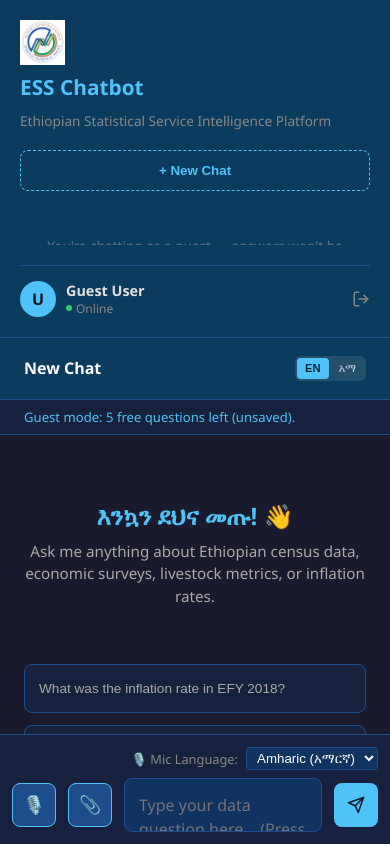
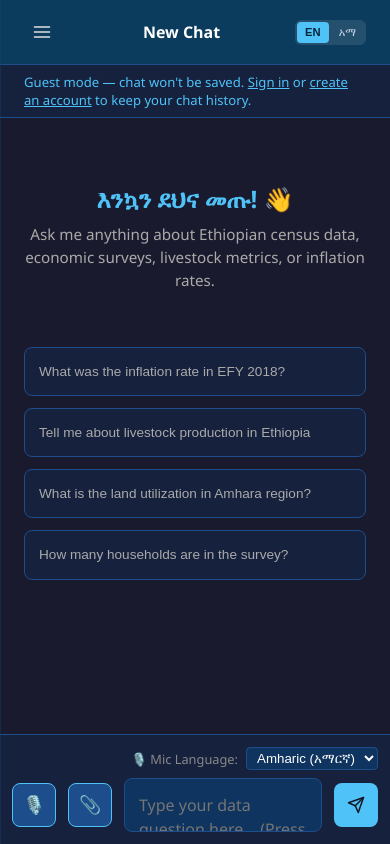
Before and after one commit to Redietabay/ESS_chatbot, a Flask app: page /chat in a window 390 px wide. Run offline with Flask 3, Linux system fonts and the light colour scheme; some libraries are stand-ins or nearby versions.

Commit message:
Update RAG backend and frontend mobile UI for presentation

```diff
--- a/app.py
+++ b/app.py
@@ -28,7 +28,7 @@
 
 STREAM_META_SEP = "\x00__ESS_META__\x00"
 MAX_QUESTION_LENGTH = 1000  # chars — generous for real questions, blocks megabyte-scale abuse
-GUEST_QUESTION_LIMIT = int(os.getenv("GUEST_QUESTION_LIMIT", "5"))  # per-browser-session cap for guests
+GUEST_QUESTION_LIMIT = int(os.getenv("GUEST_QUESTION_LIMIT", "0"))  # per-browser-session cap for guests; 0 (default) = unlimited
 
 # ── Uploaded-document config ──
 UPLOAD_MAX_BYTES = 15 * 1024 * 1024   # 15 MB
@@ -214,7 +214,14 @@
 def guest_questions_used() -> int:
     return session.get("guest_qcount", 0)
 
-def guest_questions_remaining() -> int:
+def guest_questions_remaining():
+    """Returns None when guests are unlimited (GUEST_QUESTION_LIMIT <= 0) —
+    every caller (the /ask, /ask_stream limit checks, /guest_status, and the
+    chat.js/widget.js banners which explicitly check `typeof x === 'number'`
+    before showing anything) already treats None as "no limit, don't show
+    a counter", so this one change turns the whole quota UI off cleanly."""
+    if GUEST_QUESTION_LIMIT <= 0:
+        return None
     return max(0, GUEST_QUESTION_LIMIT - guest_questions_used())
 
 def register_guest_question():
@@ -719,7 +726,8 @@
         # Guests have no saved sessions — never persist/own one.
         session_id = None
         _get_or_create_guest_token()
-        if guest_questions_remaining() <= 0:
+        remaining = guest_questions_remaining()
+        if remaining is not None and remaining <= 0:
             return jsonify({
                 "error": f"You've used your {GUEST_QUESTION_LIMIT} free guest questions. Please sign in or create a free account to keep asking.",
                 "code": "guest_limit_reached"
@@ -816,7 +824,8 @@
         # Guests have no saved sessions — never persist/own one.
         session_id = None
         _get_or_create_guest_token()
-        if guest_questions_remaining() <= 0:
+        remaining = guest_questions_remaining()
+        if remaining is not None and remaining <= 0:
             return jsonify({
                 "error": f"You've used your {GUEST_QUESTION_LIMIT} free guest questions. Please sign in or create a free account to keep asking.",
                 "code": "guest_limit_reached"
--- a/static/css/style.css
+++ b/static/css/style.css
@@ -191,6 +191,14 @@
     font-size: 0.85rem;
     line-height: 1.6;
     padding: 24px 12px;
+}
+
+.empty-sessions a {
+    color: #4fc3f7;
+    text-decoration: underline;
+}
+.empty-sessions a:hover {
+    color: #29b6f6;
 }
 
 /* ═══════════════════════════════════════
@@ -855,6 +863,27 @@
     scrollbar-color: #1e4d8c transparent;
 }
 
+/* ── Mobile sidebar toggle (hamburger) — hidden on desktop, shown <=720px ── */
+.sidebar-toggle-btn {
+    display: none;
+    background: none;
+    border: none;
+    color: #e0e0e0;
+    padding: 4px 8px;
+    margin-right: 8px;
+    cursor: pointer;
+    border-radius: 6px;
+    flex-shrink: 0;
+}
+.sidebar-toggle-btn:hover { background: rgba(255,255,255,0.08); }
+.sidebar-overlay {
+    display: none;
+    position: fixed;
+    inset: 0;
+    background: rgba(0,0,0,0.5);
+    z-index: 999;
+}
+
 /* ═══════════════════════════════════════
    RESPONSIVE MEDIA QUERIES
    ═══════════════════════════════════════ */
@@ -862,16 +891,37 @@
     body {
         flex-direction: column;
     }
+    .sidebar-toggle-btn { display: inline-flex; align-items: center; justify-content: center; }
+    /* Off-canvas drawer instead of stacking above the chat — the old
+       max-height:40vh approach pushed the actual chat below the fold on
+       first load, since the session list ate ~40% of the screen before
+       a single message was visible. Now the sidebar slides in over the
+       chat only when the hamburger is tapped. */
     .sidebar {
-        width: 100%;
-        height: auto;
-        max-height: 40vh;
-        overflow-y: auto;
-        border-right: none;
-        border-bottom: 1px solid #1e4d8c;
+        position: fixed;
+        top: 0;
+        left: 0;
+        bottom: 0;
+        width: 82vw;
+        max-width: 320px;
+        height: 100vh;
+        height: 100dvh;
+        max-height: none;
+        z-index: 1000;
+        transform: translateX(-100%);
+        transition: transform 0.22s ease;
+        border-right: 1px solid #1e4d8c;
+        border-bottom: none;
+    }
+    .sidebar.mobile-open {
+        transform: translateX(0);
+    }
+    .sidebar-overlay.visible {
+        display: block;
     }
     .chat-container {
-        min-height: 60vh;
+        min-height: 100vh;
+        min-height: 100dvh;
         flex: 1;
         overflow: hidden;
     }
@@ -880,6 +930,7 @@
     }
     .input-area {
         padding: 12px;
+        padding-bottom: calc(12px + env(safe-area-inset-bottom));
     }
     .suggestions-grid {
         grid-template-columns: 1fr;
--- a/templates/chat.html
+++ b/templates/chat.html
@@ -58,6 +58,9 @@
 
     <div class="chat-container">
         <div class="chat-header">
+            <button id="sidebarToggleBtn" class="sidebar-toggle-btn" type="button" aria-label="Toggle chat list" title="Chats">
+                <svg width="20" height="20" viewBox="0 0 24 24" fill="none" stroke="currentColor" stroke-width="2" stroke-linecap="round" stroke-linejoin="round"><line x1="3" y1="6" x2="21" y2="6"></line><line x1="3" y1="12" x2="21" y2="12"></line><line x1="3" y1="18" x2="21" y2="18"></line></svg>
+            </button>
             <h2 id="chatTitle">New Chat</h2>
             <div class="lang-toggle" id="uiLangToggle">
                 <button type="button" data-lang="en" class="active">EN</button>
@@ -66,7 +69,7 @@
         </div>
 
         {% if is_guest %}
-        <div id="guestBanner" class="guest-banner">Guest mode: 5 free questions left (unsaved).</div>
+        <div id="guestBanner" class="guest-banner">Guest mode — chat won't be saved. <a href="/login">Sign in</a> or <a href="/register">create an account</a> to keep your chat history.</div>
         {% endif %}
 
         <div class="messages-area" id="messagesArea">
@@ -94,6 +97,8 @@
         </div>
     </div>
 
+    <div id="sidebarOverlay" class="sidebar-overlay"></div>
+
     <script>window.IS_GUEST = {{ 'true' if is_guest else 'false' }};</script>
     <script src="{{ url_for('static', filename='js/chat.js') }}"></script>
 </body>
```
Also changed, not shown: rag.py (+54 -43 lines), static/js/chat.js (+44 -12 lines), static/js/widget.js (+23 -11 lines), 1 other file.
